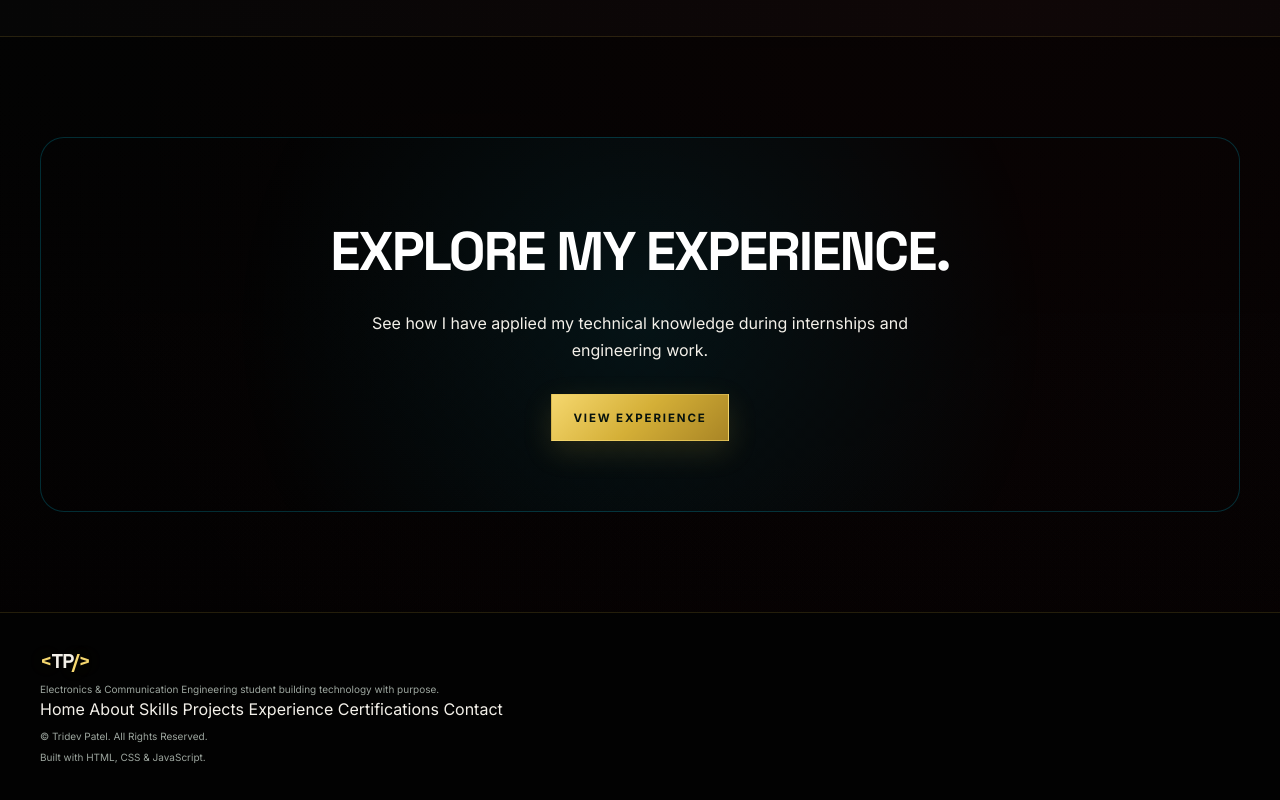
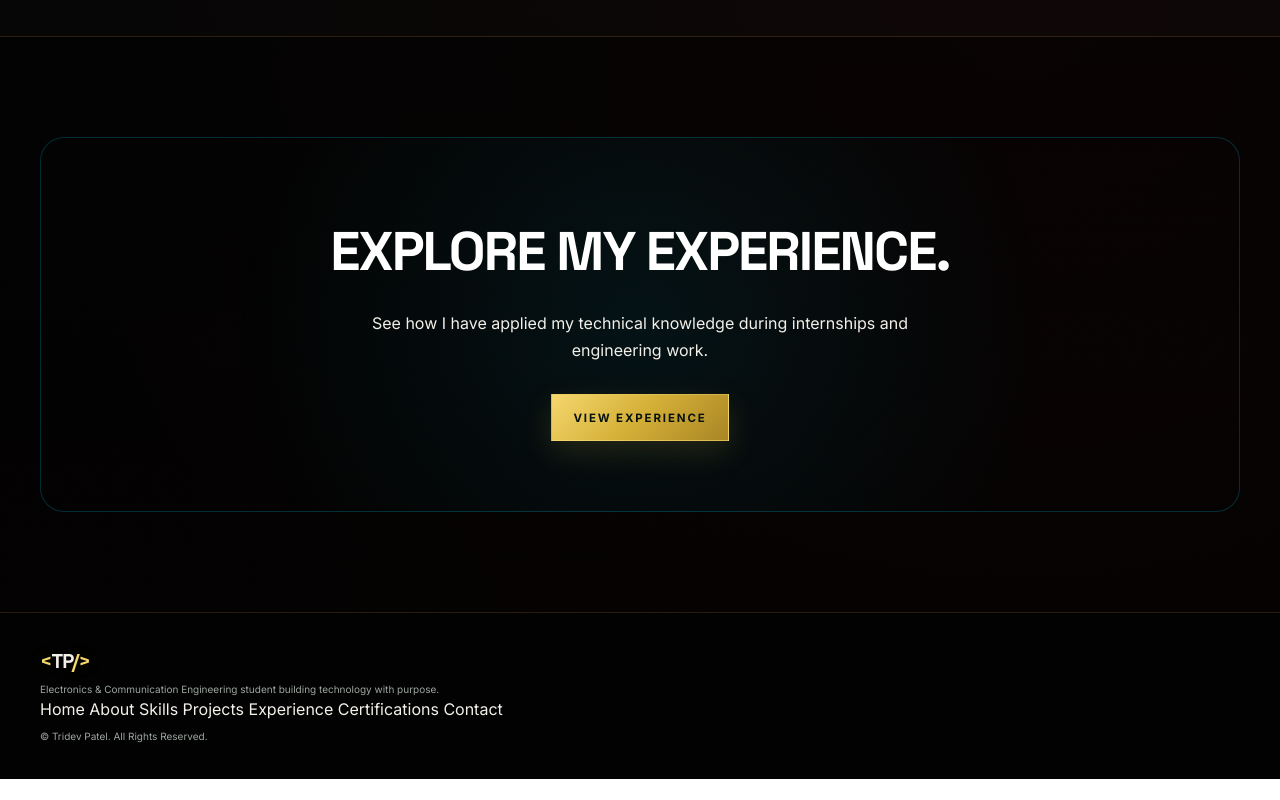
Before and after one commit to tridev-patel/my-portfolio, a website built with Vite: page certifications.html in a window 1280 px wide. Shown: the part 3251-4051 px from the top of the page. After the commit the page ends 4030 px from the top, so only its background shows below. Built offline with nearby package versions, Linux system fonts and the light colour scheme.

Commit message:
certificate & contact footer improvement

```diff
--- a/certifications.html
+++ b/certifications.html
@@ -1159,9 +1159,6 @@
                 © <span class="current-year"></span> Tridev Patel. All Rights Reserved.
             </p>
 
-            <p>
-                Built with HTML, CSS & JavaScript.
-            </p>
 
         </div>
 
```
Also changed, not shown: contact.html (+0 -3 lines).
